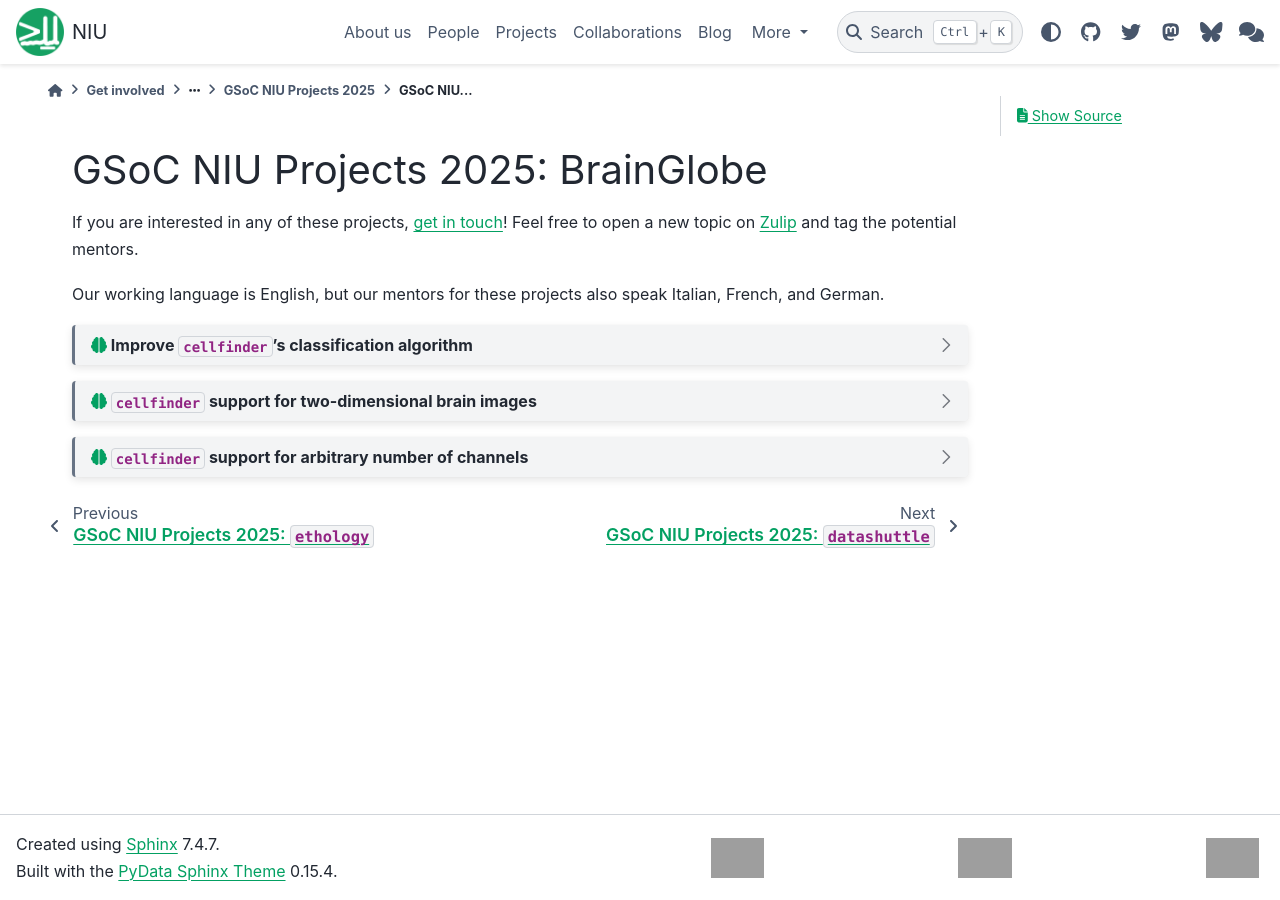
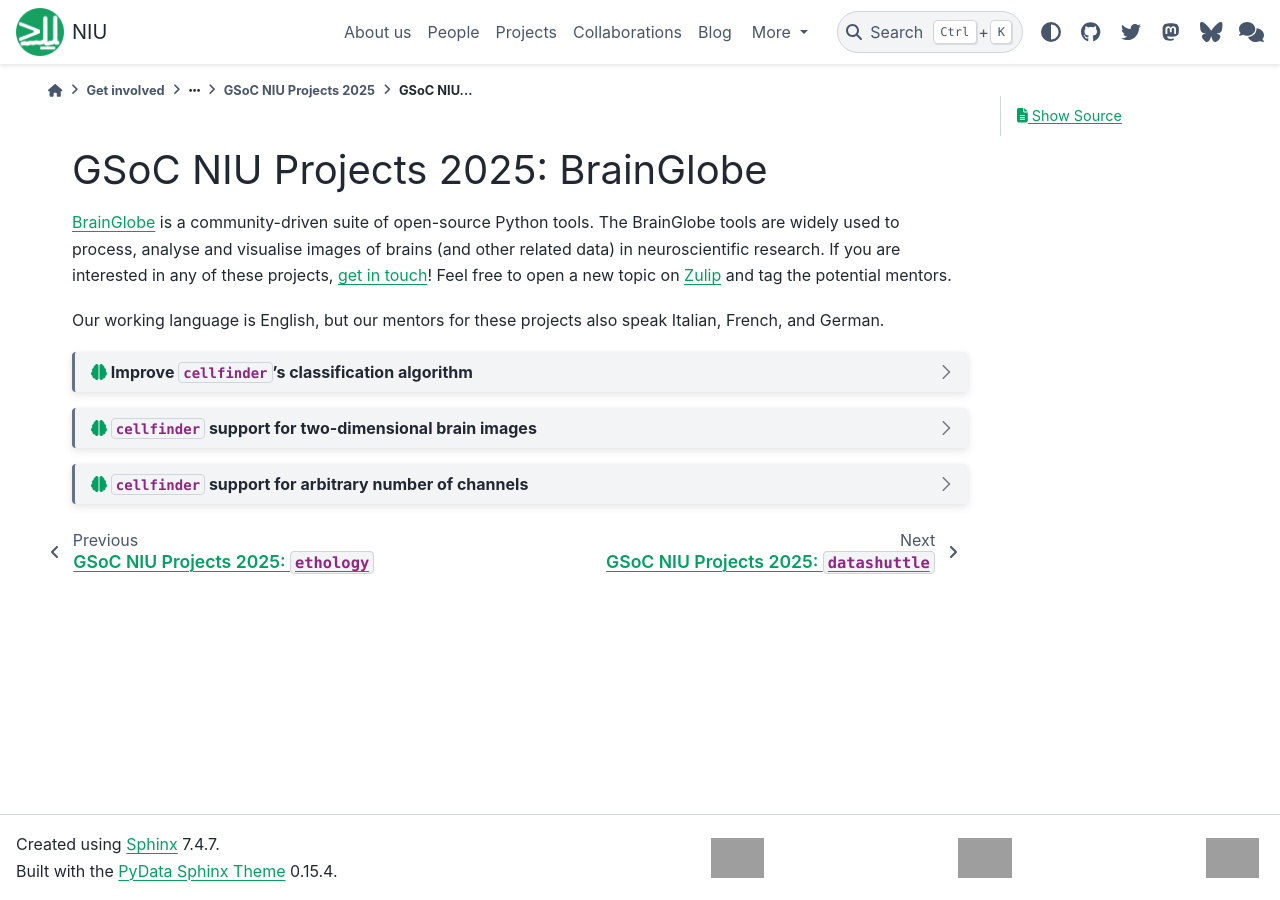
Before and after one commit to neuroinformatics-unit/neuroinformatics-unit.github.io, a Sphinx documentation site: the page built from docs/source/get-involved/gsoc/projects_2025/brainglobe.md, in a window 1280 px wide. Built offline with Sphinx 7.4.7 and the PyData theme 0.15.4, drawn with Linux system fonts in a browser that asks for light colours; nearby versions of some CDN libraries; grey boxes are pictures that could not be loaded.

Commit message:
move BG explanation to top

```diff
--- a/docs/source/get-involved/gsoc/projects_2025/brainglobe.md
+++ b/docs/source/get-involved/gsoc/projects_2025/brainglobe.md
@@ -1,12 +1,12 @@
 # GSoC NIU Projects 2025: BrainGlobe
 
+[BrainGlobe](https://brainglobe.info) is a community-driven suite of open-source Python tools. The BrainGlobe tools are widely used to process, analyse and visualise images of brains (and other related data) in neuroscientific research.
 If you are interested in any of these projects, [get in touch](https://brainglobe.info/contact.html)! Feel free to open a new topic on [Zulip](https://brainglobe.zulipchat.com/) and tag the potential mentors.
 
 Our working language is English, but our mentors for these projects also speak Italian, French, and German.
 
 :::{dropdown} {fas}`brain;sd-text-primary` Improve `cellfinder`'s classification algorithm
 <!-- Description -->
-[BrainGlobe](https://brainglobe.info) is a community-driven suite of open-source Python tools. The BrainGlobe tools are widely used to process, analyse and visualise images of brains (and other related data) in neuroscientific research.
 
 The [BrainGlobe `cellfinder` tool](https://brainglobe.info/documentation/cellfinder/index.html) is used to detect cells in large whole-brain images. It uses signal processing to find possible cell candidates and passes them to a customisable classifier to split the candidates into cells and no-cells. `cellfinder` relies heavily on `pytorch` and `keras`.
 
```
